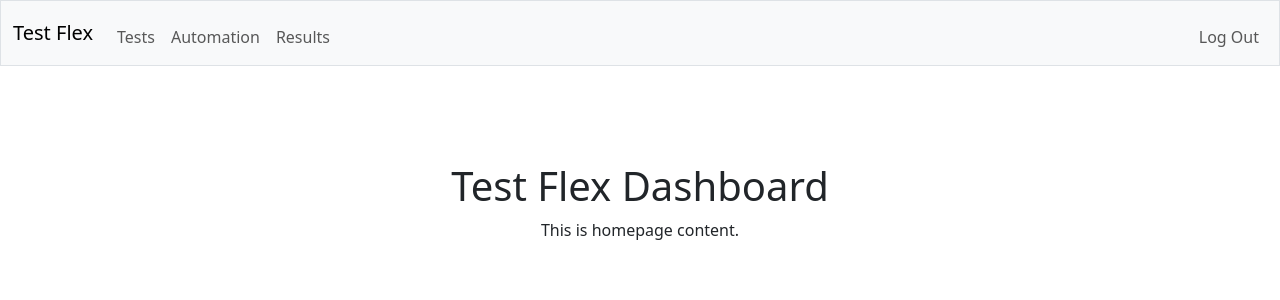
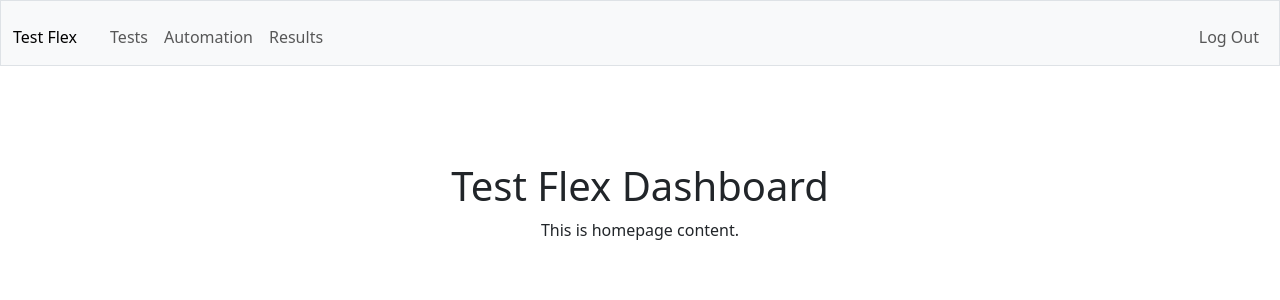
Before and after one commit to quantumGrail/testFlex, a Flask app: page / in a window 1280 px wide. Shown: the top 300 px of the page. Run offline with Flask 3, Linux system fonts and the light colour scheme; a user stored in the database is signed in; some libraries are stand-ins or nearby versions.

Commit message:
Fix navigation alignment

```diff
--- a/application/templates/layout.html
+++ b/application/templates/layout.html
@@ -14,7 +14,7 @@
     <body>
         <nav class="bg-light border navbar navbar-expand-md navbar-light">
             <div class="container-fluid">
-                <a class="navbar-brand" href="/" style="text-decoration: none; color: black"><span>Test Flex</span></a>
+                <a class="navbar-nav me-auto mt-2" href="/" style="text-decoration: none; color: black; padding-right: 2%;"><span>Test Flex</span></a>
                 <button aria-controls="navbar" aria-expanded="false" aria-label="Toggle navigation" class="navbar-toggler" data-bs-target="#navbar" data-bs-toggle="collapse" type="button">
                     <span class="navbar-toggler-icon"></span>
                 </button>
@@ -26,7 +26,7 @@
                             <li class="nav-item"><a class="nav-link" href="/results">Results</a></li>
                         </ul>
                         <ul class="navbar-nav ms-auto mt-2">
-                            <li class=""nav-item"><a class="nav-link" href="/logout">Log Out</a></li>
+                            <li class="nav-item"><a class="nav-link" href="/logout">Log Out</a></li>
                         </ul>
                     {% else %}
                         <ul class="navbar-nav ms-auto mt-2">
```
Also changed, not shown: 2 other files.
